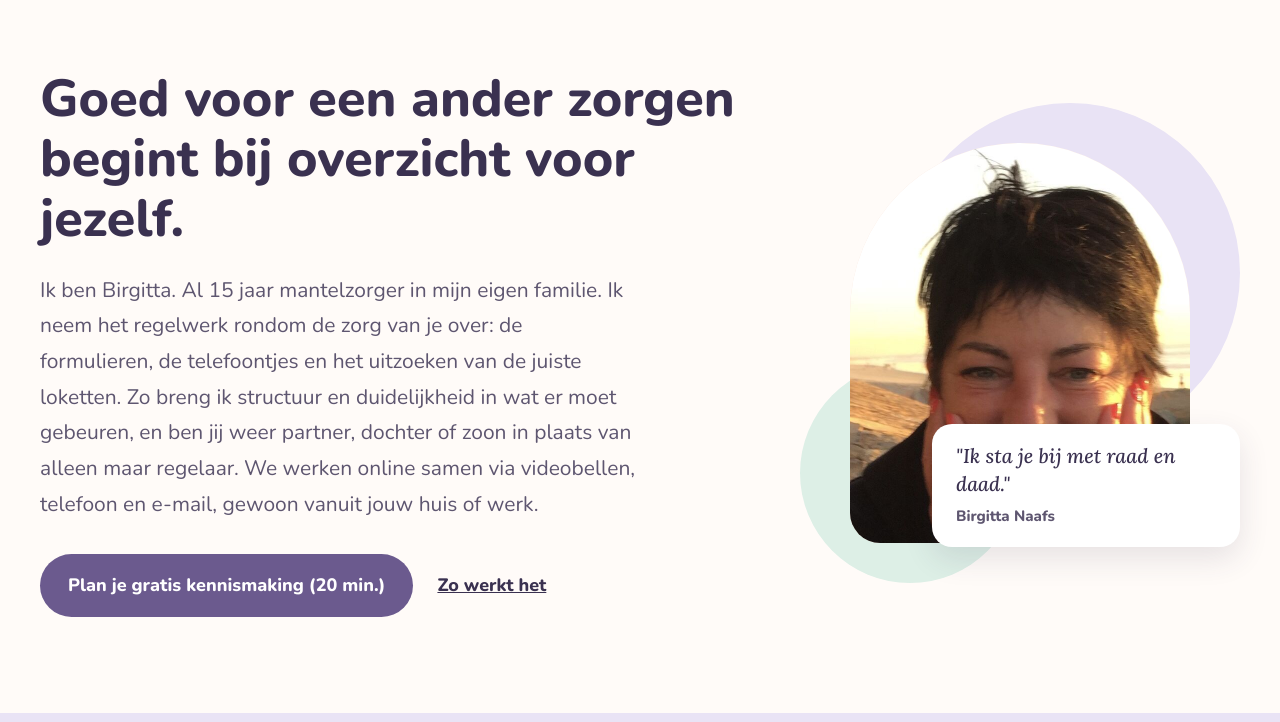
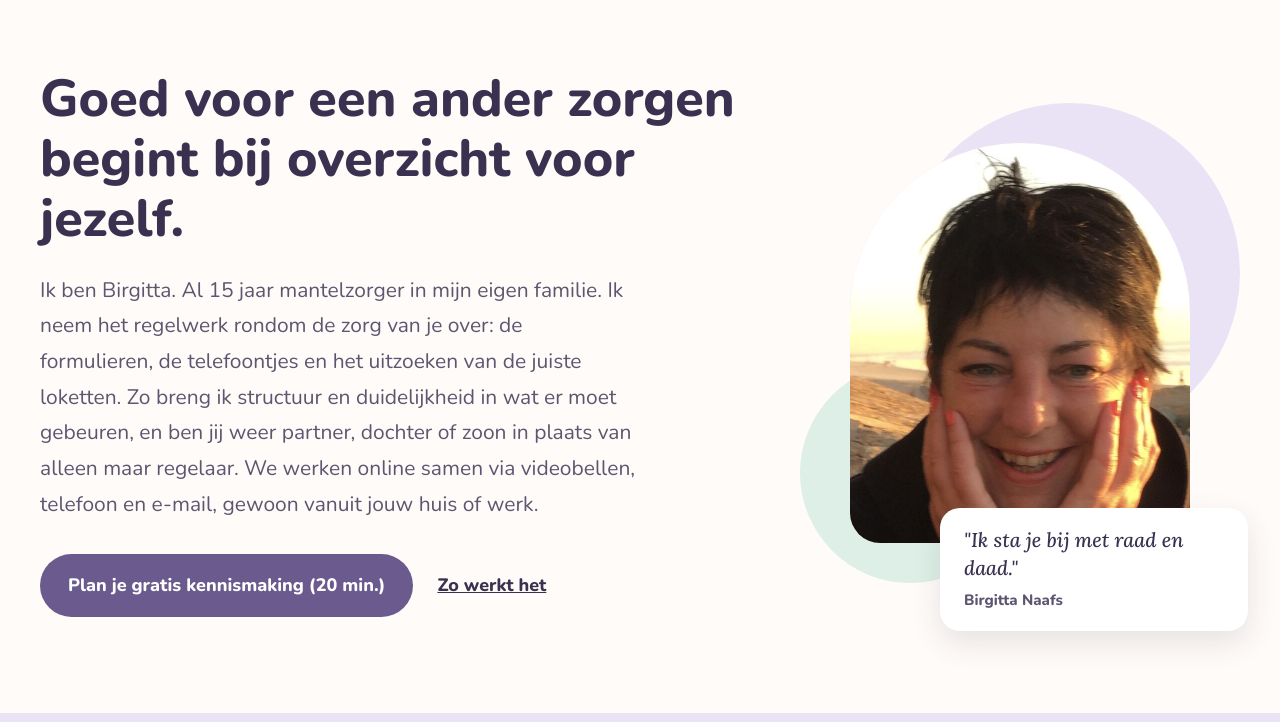
Before and after one commit to gjvanwijk74/mantelzorgmakelaar-almere, an Astro site: page / in a window 1280 px wide. Shown: the part 78-800 px from the top of the page. Built offline with nearby package versions, Linux system fonts and the light colour scheme; Astro itself is replaced by a stand-in of ours.

Commit message:
Hero: move quote card below photo so the face stays visible
Co-Authored-By: Claude Opus 5.5 <noreply@anthropic.com>
Claude-Session: https://claude.ai/code/session_01Tzrinyvwavf6rraHngULqB

```diff
--- a/src/pages/index.astro
+++ b/src/pages/index.astro
@@ -59,8 +59,8 @@ button:disabled{opacity:.6}
 <div style="flex: 0 1 440px; position: relative; height: 480px">
 <div style="position: absolute; top: 0; right: 0; width: 340px; height: 340px; background: #E9E3F5; border-radius: 50%"></div>
 <div style="position: absolute; bottom: 0; left: 0; width: 220px; height: 220px; background: #DDEFE6; border-radius: 50%"></div>
-<img src="/birgitta-naafs.jpg" alt="Birgitta Naafs, mantelzorgmakelaar in Almere" width="340" height="400" style="position: absolute; top: 40px; left: 50px; width: 340px; height: 400px; object-fit: cover; object-position: 50% 30%; border-radius: 180px 180px 32px 32px; background: #FBE3D6">
-<div style="position: absolute; bottom: 36px; right: 0; background: #FFFFFF; border-radius: 20px; padding: 18px 24px; box-shadow: 0 12px 30px rgba(58,49,80,0.12); max-width: 260px">
+<img src="/birgitta-naafs.jpg" alt="Birgitta Naafs, mantelzorgmakelaar in Almere" width="340" height="400" style="position: absolute; top: 40px; left: 50px; width: 340px; height: 400px; object-fit: cover; object-position: 50% 40%; border-radius: 180px 180px 32px 32px; background: #FBE3D6">
+<div style="position: absolute; bottom: -48px; right: -8px; background: #FFFFFF; border-radius: 20px; padding: 18px 24px; box-shadow: 0 12px 30px rgba(58,49,80,0.12); max-width: 260px">
 <p style="margin: 0; font-family: Lora, Georgia, serif; font-style: italic; font-size: 20px; line-height: 1.4">"Ik sta je bij met raad en daad."</p>
 <p style="margin: 6px 0 0; font-weight: 800; font-size: 15px; color: #5E5670">Birgitta Naafs</p>
 </div>
```
